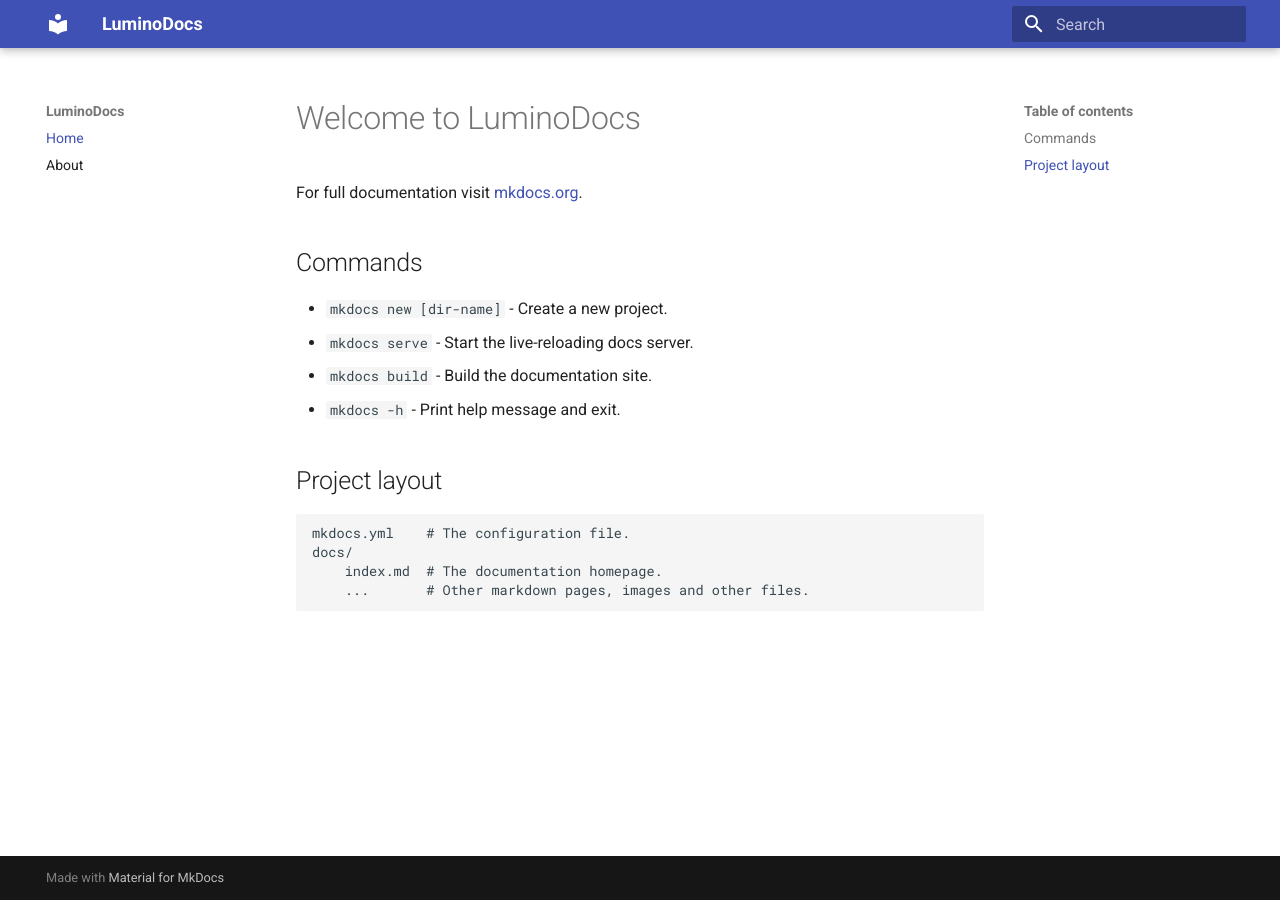
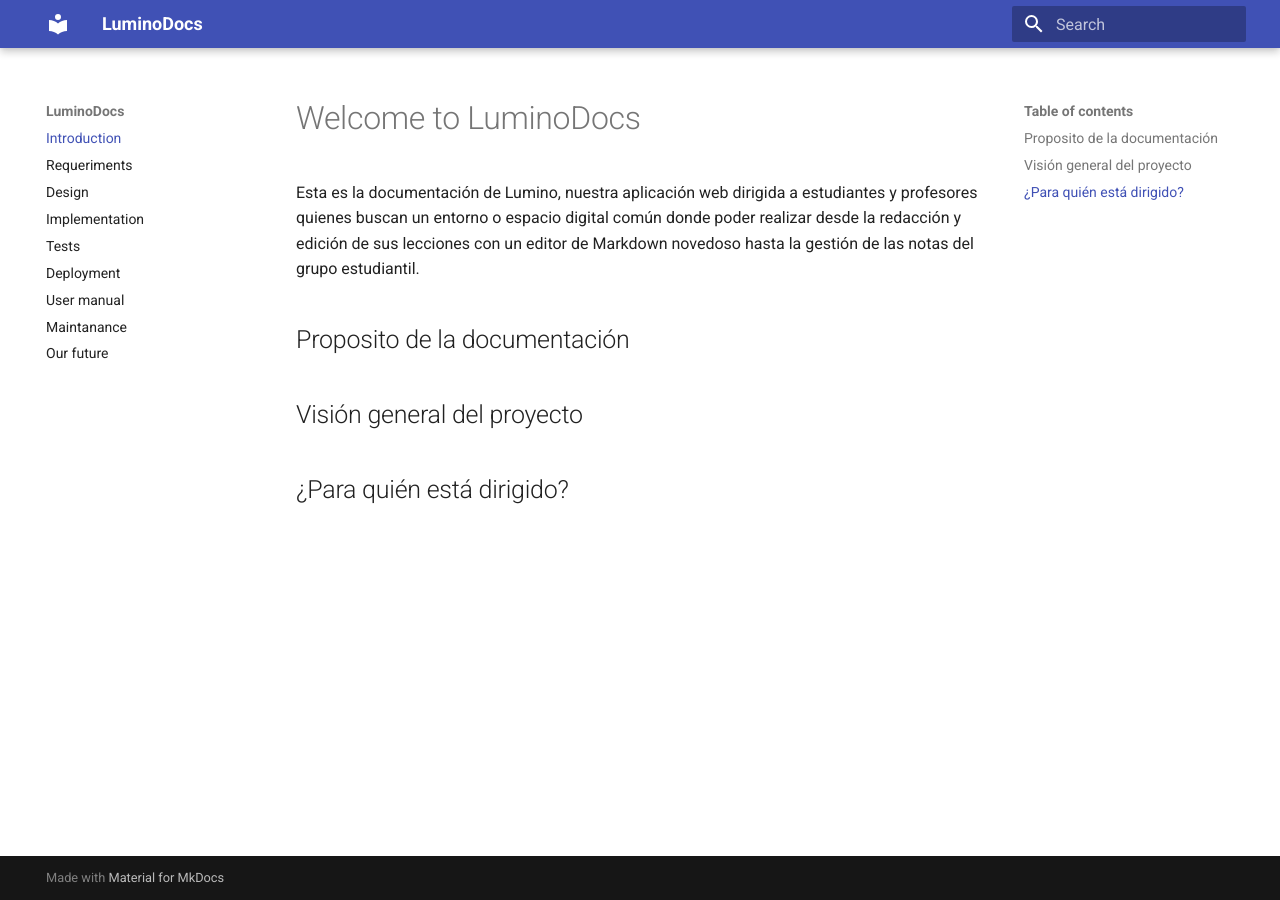
Before and after one commit to Chugani05-JesusLugo2002/LuminoDocs, an MkDocs documentation site: the page built from docs/index.md, in a window 1280 px wide. Built offline with MkDocs 1.6.1 and Material for MkDocs 9.7.7, drawn with Linux system fonts in a browser that asks for light colours.

Commit message:
Add main structure of documentation

```diff
--- a/docs/index.md
+++ b/docs/index.md
@@ -1,17 +1,9 @@
 # Welcome to LuminoDocs
 
-For full documentation visit [mkdocs.org](https://www.mkdocs.org).
+Esta es la documentación de Lumino, nuestra aplicación web dirigida a estudiantes y profesores quienes buscan un entorno o espacio digital común donde poder realizar desde la redacción y edición de sus lecciones con un editor de Markdown novedoso hasta la gestión de las notas del grupo estudiantil.
 
-## Commands
+## Proposito de la documentación
 
-* `mkdocs new [dir-name]` - Create a new project.
-* `mkdocs serve` - Start the live-reloading docs server.
-* `mkdocs build` - Build the documentation site.
-* `mkdocs -h` - Print help message and exit.
+## Visión general del proyecto
 
-## Project layout
-
-    mkdocs.yml    # The configuration file.
-    docs/
-        index.md  # The documentation homepage.
-        ...       # Other markdown pages, images and other files.
+## ¿Para quién está dirigido?
--- a/mkdocs.yml
+++ b/mkdocs.yml
@@ -1,6 +1,15 @@
 site_name: LuminoDocs
+
 nav:
-  - Home: index.md
-  - About: about.md
+  - Introduction: index.md
+  - Requeriments: requeriments.md
+  - Design: system-design.md
+  - Implementation: implementation.md
+  - Tests: tests.md
+  - Deployment: deployment.md
+  - User manual: user-manual.md
+  - Maintanance: maintanance.md
+  - Our future: our-future.md
+
 theme:
   name: material
```
Also changed, not shown: docs/about.md (deleted, +0 -44 lines), docs/deployment.md (added, +7 -0 lines), docs/implementation.md (added, +7 -0 lines), docs/maintanance.md (added, +7 -0 lines), docs/our-future.md (added, +7 -0 lines), docs/requeriments.md (added, +9 -0 lines), docs/system-design.md (added, +9 -0 lines), docs/tests.md (added, +9 -0 lines), docs/user-manual.md (added, +7 -0 lines).
